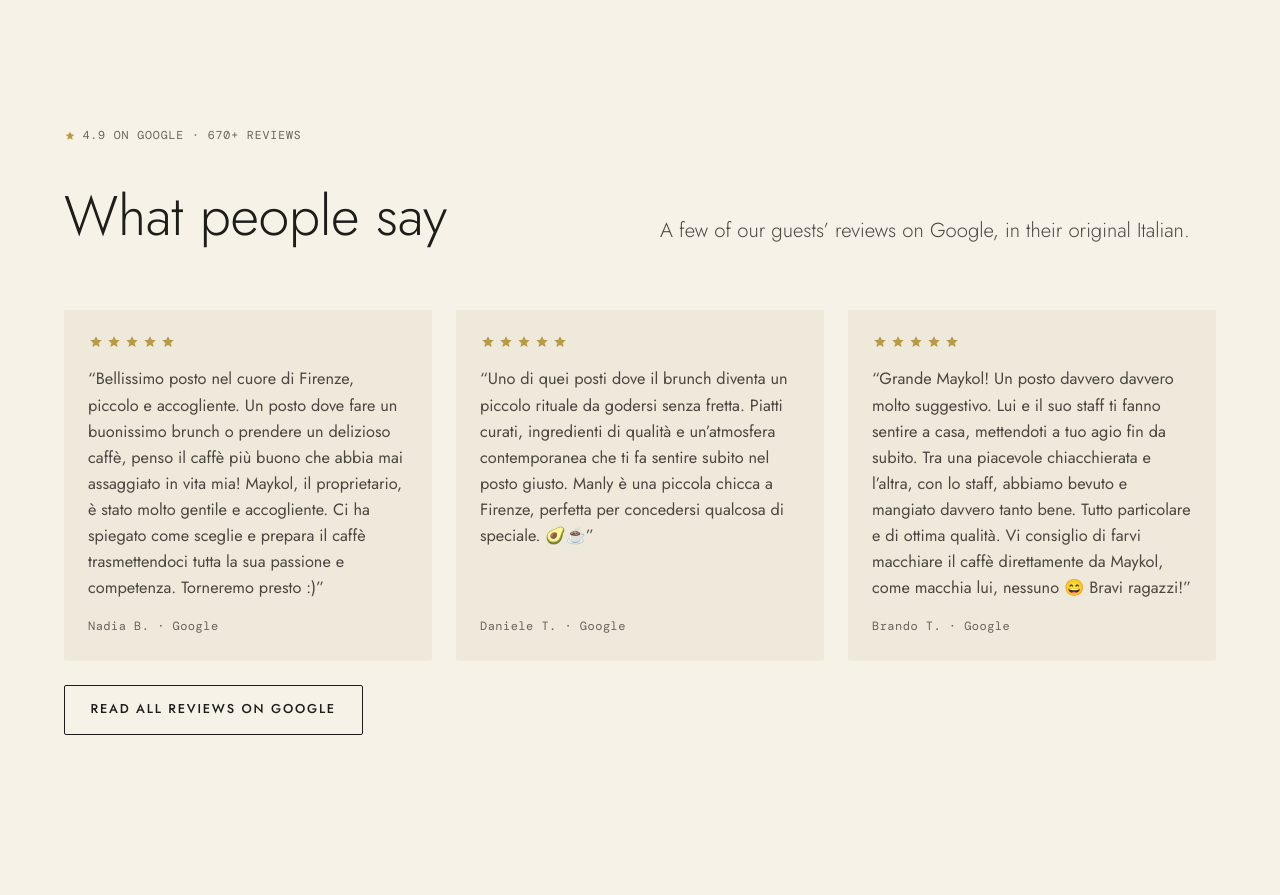
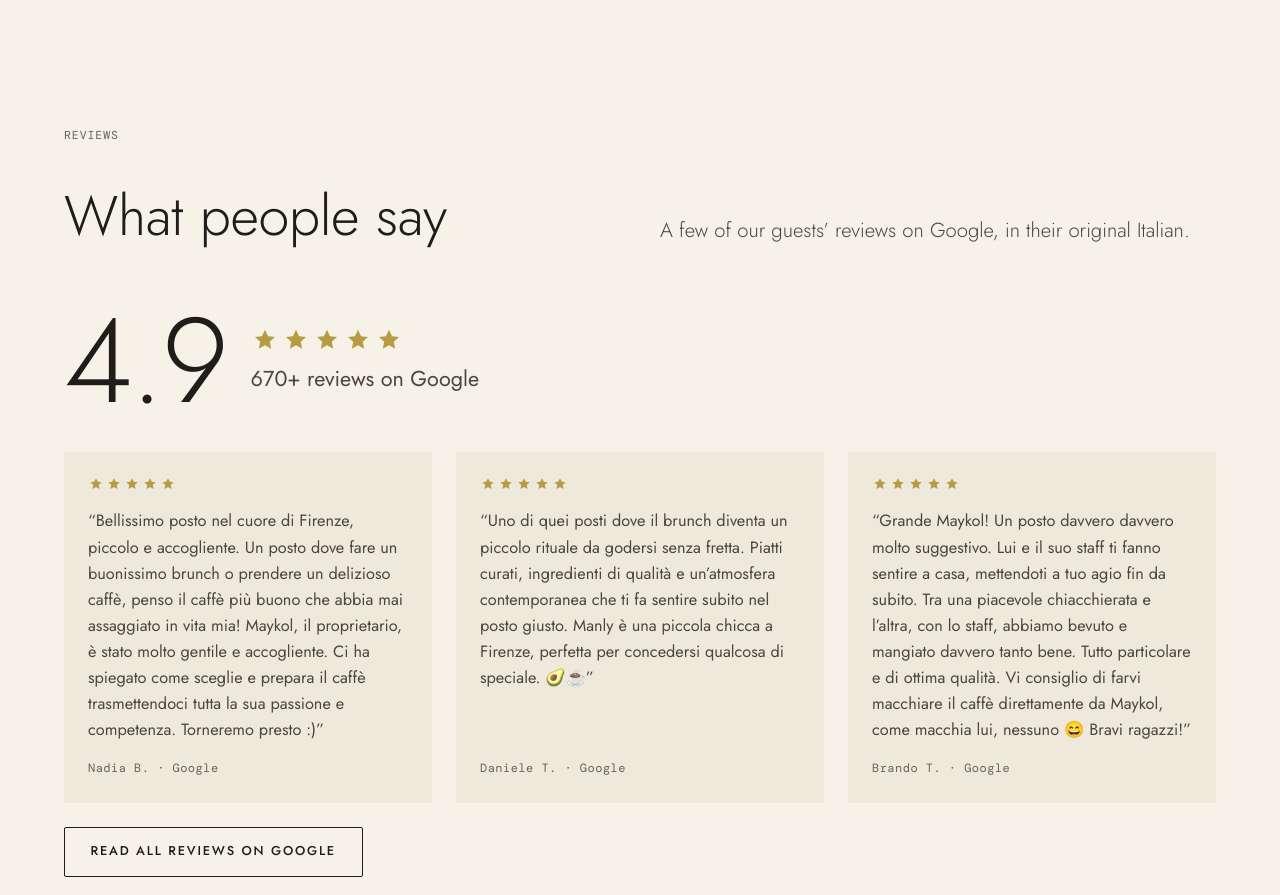
Before and after one commit to Marcovf9/manly-the-office, a plain HTML site: page index.html in a window 1280 px wide. Shown: the part 10620-11515 px from the top of the page. Drawn offline with Linux system fonts and the light colour scheme; no server answers.

Commit message:
feat: nota de Google grande (4,9, estrellas y cantidad) en «Dicono di noi»

```diff
--- a/assets/site.css
+++ b/assets/site.css
@@ -1411,8 +1411,26 @@ h1, h2, h3, h4 { font-weight: 400; line-height: 1.1; }
 /* ===== Instagram =====
    Mosaico fijo de fotos propias que lleva al perfil */
 /* ===== Recensioni ===== */
-.reviews__rating { display: inline-flex; align-items: center; gap: 0.4rem; }
-.reviews__rating svg { width: 12px; height: 12px; color: var(--ochre-deep); }
+/* La nota grande: 4,9 con las estrellas y la cantidad, lleva a Google */
+.score {
+  display: flex;
+  align-items: center;
+  gap: var(--space-2) var(--space-3);
+  margin-bottom: var(--space-4);
+  color: inherit;
+  text-decoration: none;
+}
+.score__value {
+  font-size: clamp(4.5rem, 3rem + 6vw, 7.5rem);
+  font-weight: 300;
+  line-height: 0.85;
+  letter-spacing: -0.02em;
+}
+.score__body { display: grid; gap: 0.5rem; }
+.score__stars { display: flex; gap: 3px; color: var(--ochre-deep); }
+.score__stars svg { width: clamp(20px, 1rem + 1vw, 28px); height: clamp(20px, 1rem + 1vw, 28px); }
+.score__count { font-size: clamp(1.05rem, 0.95rem + 0.5vw, 1.35rem); color: var(--ink-2); }
+@media (hover: hover) { .score:hover .score__count { text-decoration: underline; text-underline-offset: 4px; text-decoration-thickness: 1px; } }
 .reviews__list { list-style: none; margin: 0; padding: 0; display: grid; gap: var(--space-2); }
 .review figure {
   height: 100%;
--- a/assets/site.js
+++ b/assets/site.js
@@ -122,7 +122,9 @@
       'ig.title': 'Seguici su Instagram',
       'ig.lead': 'Nuovi caffè, piatti del giorno e la vita al banco.',
       'ig.follow': 'Seguici su Instagram',
+      'reviews.eyebrow': 'Recensioni',
       'reviews.title': 'Dicono di noi',
+      'reviews.count': 'oltre {n} recensioni su Google',
       'reviews.lead': 'Alcune delle recensioni dei nostri clienti su Google.',
       'reviews.stars': '5 stelle su 5',
       'reviews.all': 'Leggi tutte le recensioni su Google',
@@ -341,7 +343,9 @@
       'ig.title': 'Follow us on Instagram',
       'ig.lead': 'New coffees, dishes of the day and life behind the bar.',
       'ig.follow': 'Follow us on Instagram',
+      'reviews.eyebrow': 'Reviews',
       'reviews.title': 'What people say',
+      'reviews.count': '{n}+ reviews on Google',
       'reviews.lead': 'A few of our guests’ reviews on Google, in their original Italian.',
       'reviews.stars': '5 out of 5 stars',
       'reviews.all': 'Read all reviews on Google',
@@ -1382,6 +1386,10 @@
     document.querySelectorAll('[data-rating]').forEach(function (el) {
       el.textContent = fmt(t('hero.rating'), { r: r, n: n });
     });
+    document.querySelectorAll('[data-rating-value]').forEach(function (el) { el.textContent = r; });
+    document.querySelectorAll('[data-rating-count]').forEach(function (el) {
+      el.textContent = fmt(t('reviews.count'), { n: n });
+    });
   }
 
   function loadRating() {
--- a/index.html
+++ b/index.html
@@ -80,8 +80,8 @@
   <link rel="preconnect" href="https://docs.google.com" crossorigin>
   <link rel="preload" href="assets/fonts/jost-latin.woff2" as="font" type="font/woff2" crossorigin>
   <link rel="preload" as="image" type="image/webp" imagesrcset="img/acquerello-vidriera-320.webp 320w, img/acquerello-vidriera-480.webp 480w, img/acquerello-vidriera-640.webp 640w, img/acquerello-vidriera-828.webp 828w, img/acquerello-vidriera.webp 1008w" imagesizes="(min-width: 900px) 50vw, 100vw" fetchpriority="high">
-  <link rel="stylesheet" href="assets/site.css?v=202611020025">
-  <script src="assets/site.js?v=202611020025" defer></script>
+  <link rel="stylesheet" href="assets/site.css?v=202611020045">
+  <script src="assets/site.js?v=202611020045" defer></script>
 </head>
 <body data-page="home">
   <a class="skip-link" href="#contenuto" data-i18n="skip">Vai al contenuto</a>
@@ -583,10 +583,17 @@
     <section class="section reviews" id="recensioni" aria-labelledby="reviews-title">
       <div class="wrap">
         <header class="section__head">
-          <p class="eyebrow reviews__rating"><svg aria-hidden="true"><use href="#i-star"/></svg><span data-rating>4,9 su Google · oltre 670 recensioni</span></p>
+          <p class="eyebrow" data-i18n="reviews.eyebrow">Recensioni</p>
           <h2 class="h-lg" id="reviews-title" data-i18n="reviews.title">Dicono di noi</h2>
           <p class="lead reviews__note" data-i18n="reviews.lead">Alcune delle recensioni dei nostri clienti su Google.</p>
         </header>
+        <a class="score" href="#" data-href="reviews" target="_blank" rel="noopener">
+          <span class="score__value" data-rating-value>4,9</span>
+          <span class="score__body">
+            <span class="score__stars" aria-hidden="true"><svg><use href="#i-star"/></svg><svg><use href="#i-star"/></svg><svg><use href="#i-star"/></svg><svg><use href="#i-star"/></svg><svg><use href="#i-star"/></svg></span>
+            <span class="score__count" data-rating-count>oltre 670 recensioni su Google</span>
+          </span>
+        </a>
         <ul class="reviews__list">
           <li class="review">
             <figure>
```
Also changed, not shown: 404.html (+1 -1 lines), menu.html (+3 -3 lines), privacy.html (+2 -2 lines).
